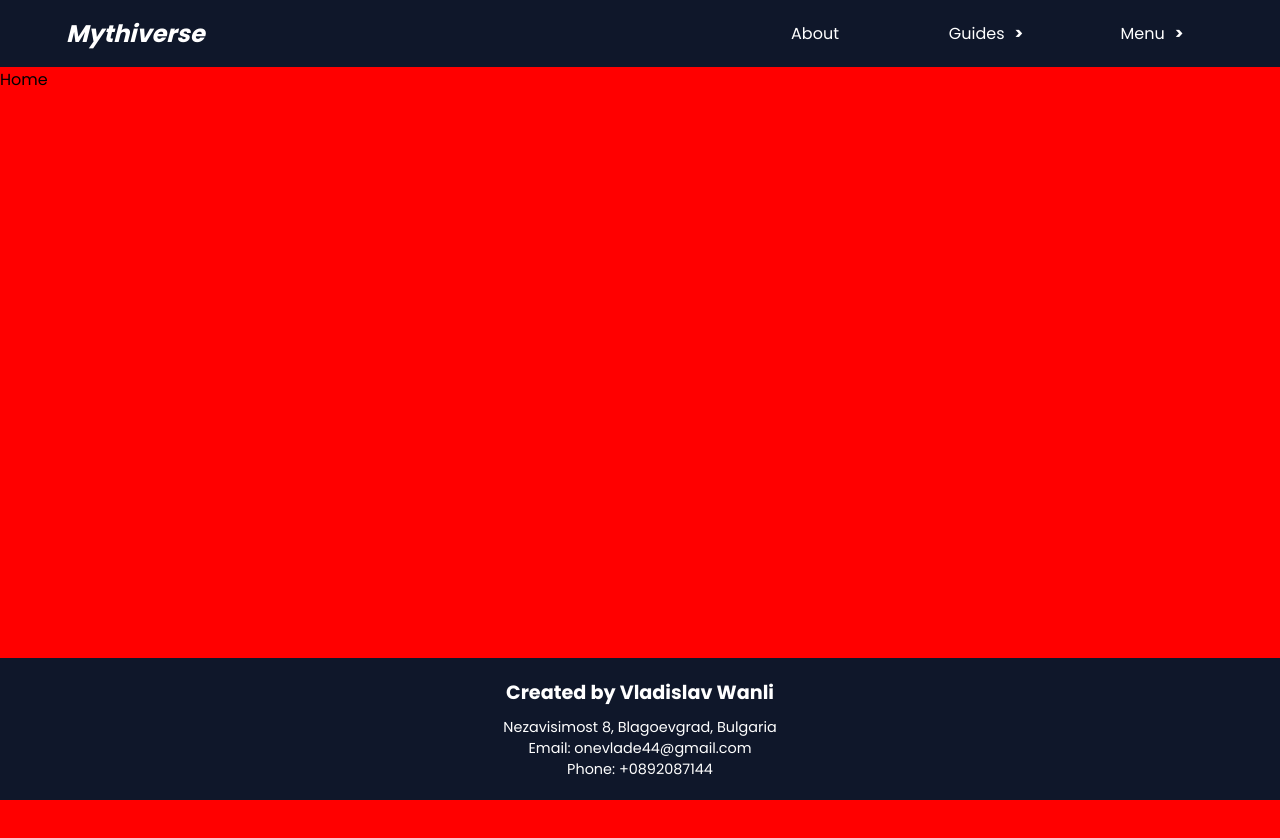
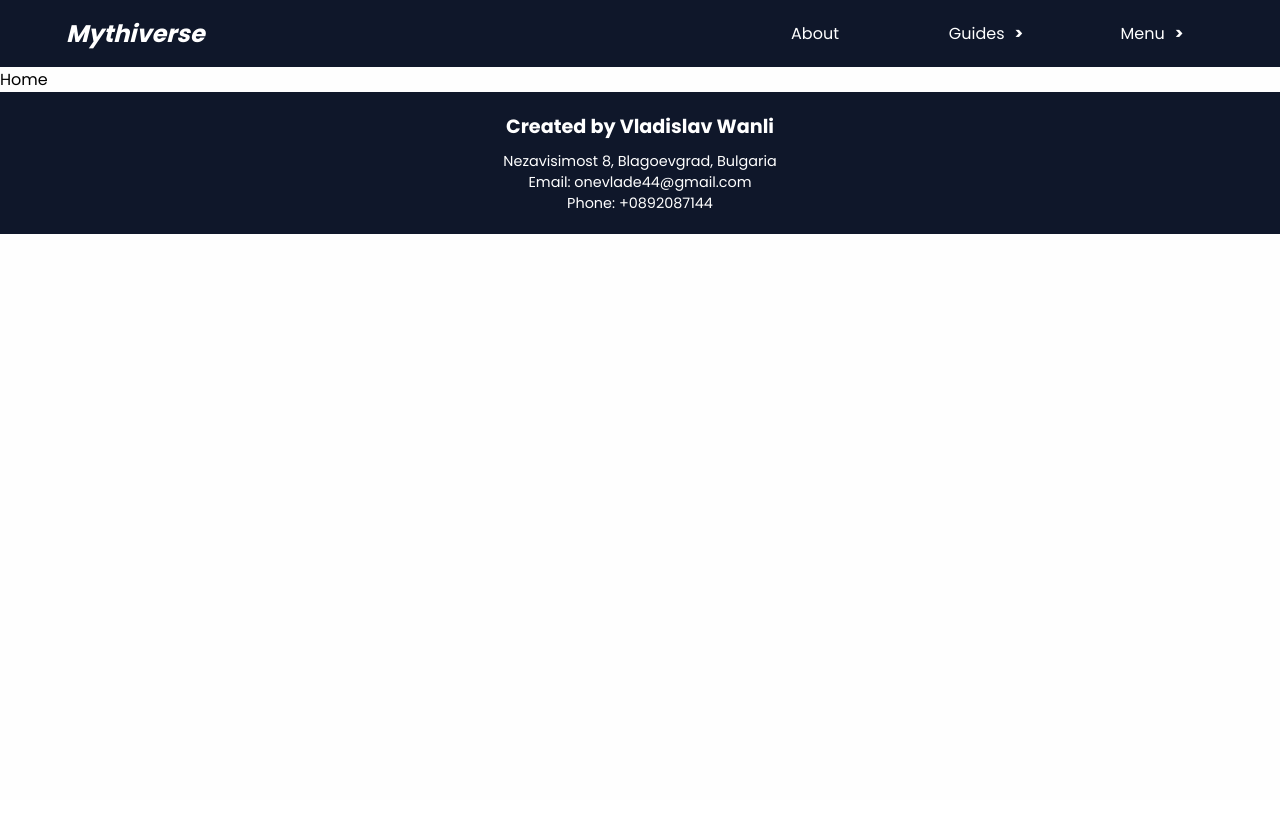
Before and after one commit to vladiw07/mythiverse-react, a React (Create React App) app: page / in a window 1280 px wide. Shown: the top 838 px of the page. After the commit the page ends 800 px from the top, so only its background shows below. Built offline with nearby package versions, Linux system fonts and the light colour scheme.

Commit message:
Add build files

```diff
--- a/package.json
+++ b/package.json
@@ -1,4 +1,5 @@
 {
+  "homepage": "https://vladiw07.github.io/mythiverse-react",
   "name": "mythiverse",
   "version": "0.1.0",
   "private": true,
@@ -16,9 +17,12 @@
   },
   "scripts": {
     "start": "react-scripts start",
+    "predeploy": "npm run build",
+    "deploy": "gh-pages -d build",
     "build": "react-scripts build",
     "test": "react-scripts test",
     "eject": "react-scripts eject"
+
   },
   "eslintConfig": {
     "extends": [
--- a/src/components/pages/Home.css
+++ /dev/null
@@ -1,4 +0,0 @@
-.home{
-    background-color: red;
-    height: 5000px;
-}
--- a/src/components/pages/Home.jsx
+++ b/src/components/pages/Home.jsx
@@ -1,5 +1,5 @@
 import React from 'react'
-import './Home.css'
+
 
 function Home() {
   return (
```
